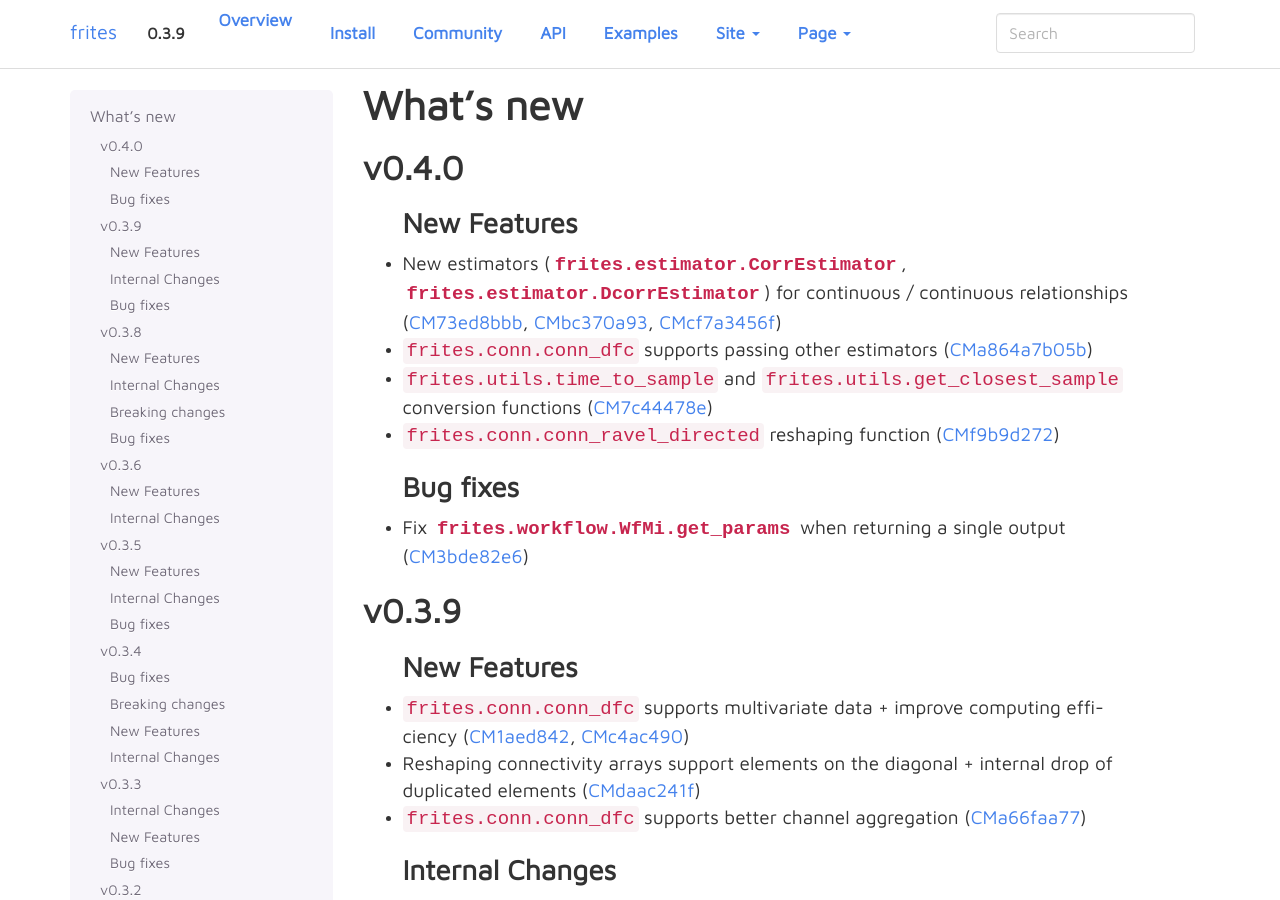
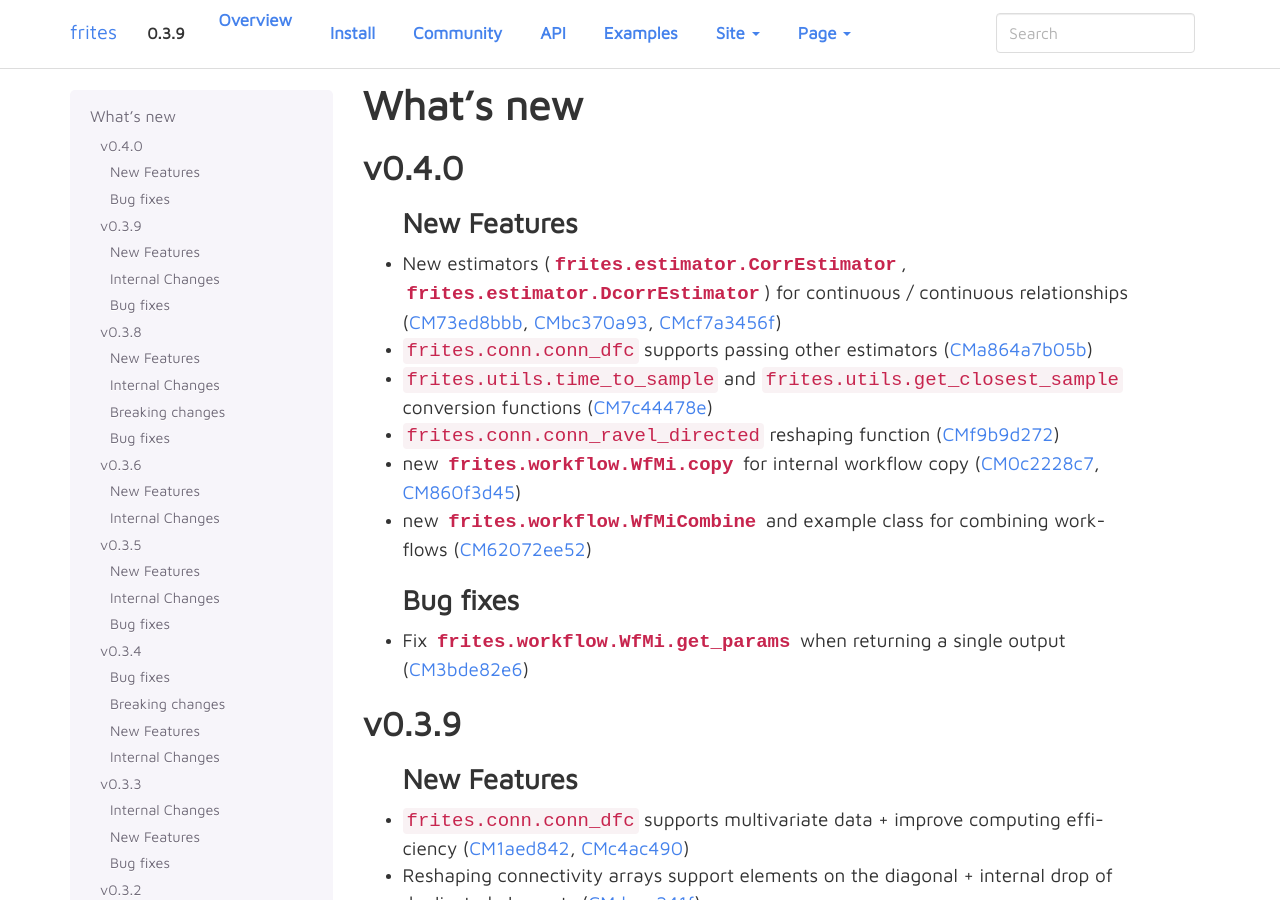
Before and after one commit to brainets/frites, a Sphinx documentation site: the page built from docs/source/whatsnew.rst, in a window 1280 px wide and 900 px high. Built offline with Sphinx 7.4.7, drawn with Linux system fonts in a browser that asks for light colours; pages that are not in the unit, such as notebooks, are missing from menus; cross-references to code outside the pages are shown as plain code.

Commit message:
Update whatsnew

```diff
--- a/docs/source/api.rst
+++ b/docs/source/api.rst
@@ -52,6 +52,7 @@ Task-related workflows
    :toctree: generated/
 
    WfMi
+   WfMiCombine
 
 Connectivity workflows
 ++++++++++++++++++++++
--- a/docs/source/whatsnew.rst
+++ b/docs/source/whatsnew.rst
@@ -12,6 +12,8 @@ New Features
 * :py:`frites.conn.conn_dfc` supports passing other estimators (:commit:`a864a7b05b`)
 * :py:`frites.utils.time_to_sample` and :py:`frites.utils.get_closest_sample` conversion functions (:commit:`7c44478e`)
 * :py:`frites.conn.conn_ravel_directed` reshaping function (:commit:`f9b9d272`)
+* new :py:class:`frites.workflow.WfMi.copy` for internal workflow copy (:commit:`0c2228c7`, :commit:`860f3d45`)
+* new :py:class:`frites.workflow.WfMiCombine` and example class for combining workflows (:commit:`62072ee52`)
 
 Bug fixes
 +++++++++
```
